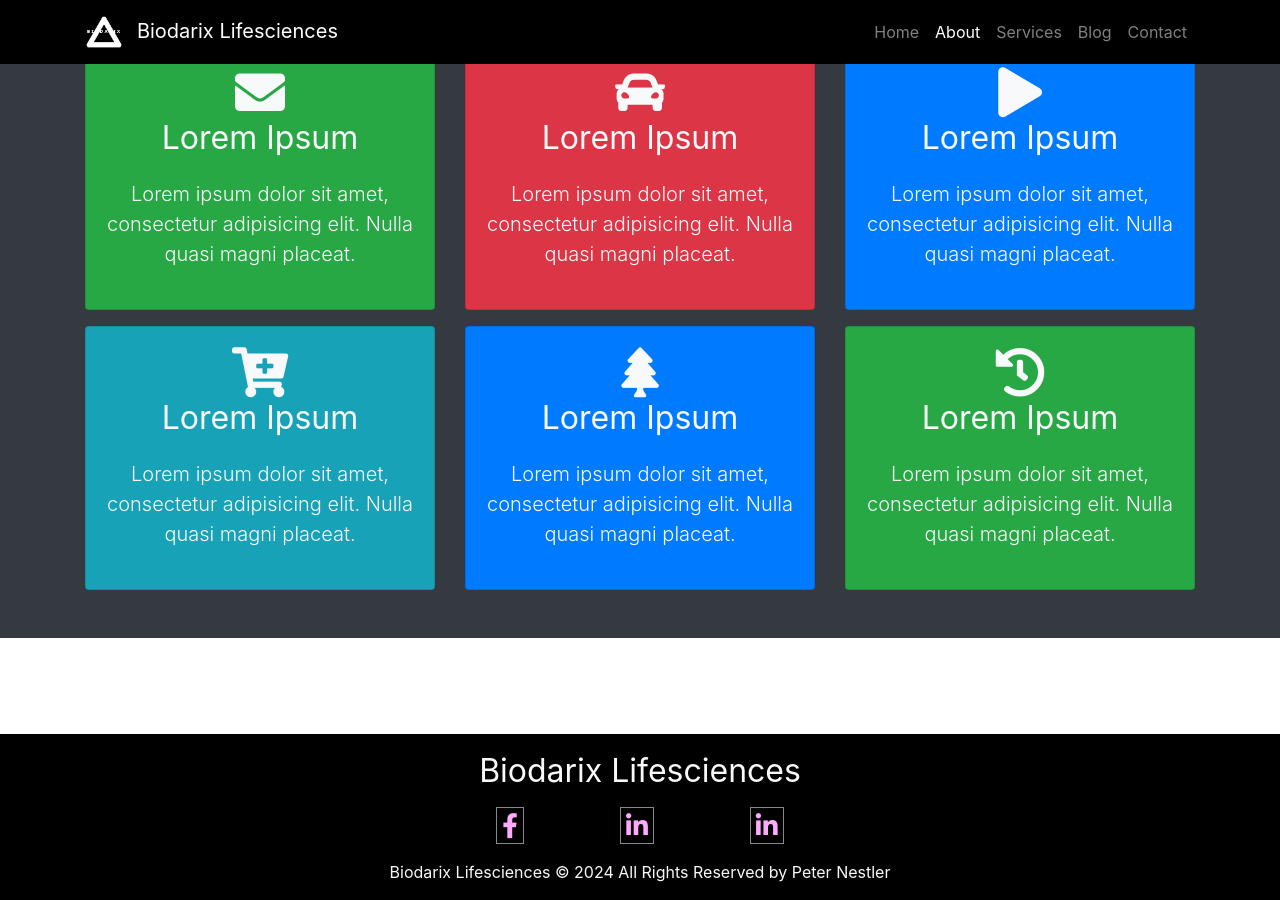
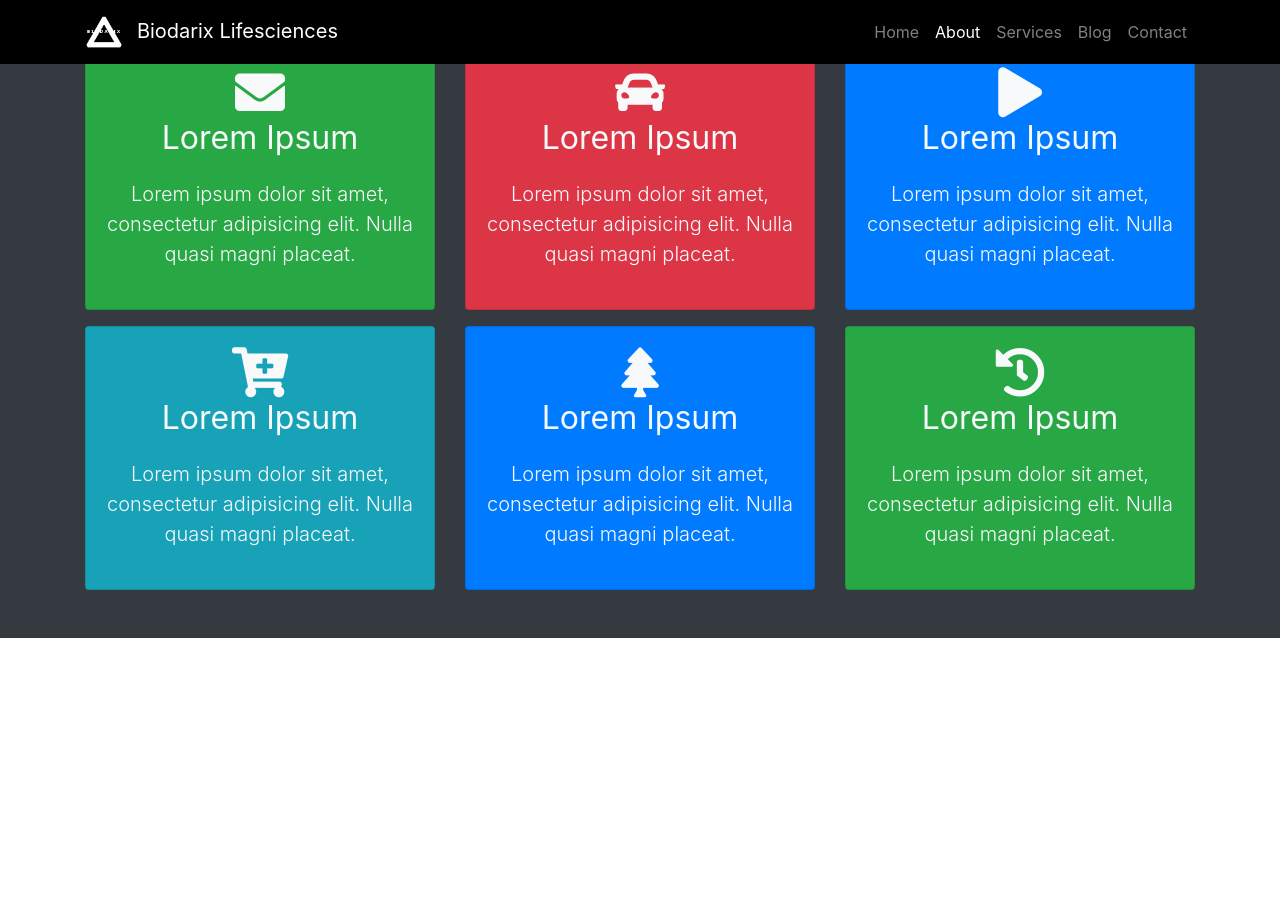
Before and after one commit to Biodarix/biodarix.github.io, a Jekyll site: the page about.html, which Jekyll copies as it is, in a window 1280 px wide and 900 px high, scrolled down 872 px. Built offline with Jekyll 4.4.1, drawn with Linux system fonts in a browser that asks for light colours; after the commit the page ends 1606 px from its top, so only the background shows below that.

Commit message:
Update about.html
removed footer

```diff
--- a/about.html
+++ b/about.html
@@ -168,38 +168,7 @@
 </section>
 <!-- About Testimonial Section End -->
 
-<!-- Footer Section Start -->
-<footer id="footer" class="py-3 text-center text-light">
-	<div class="container">
-		<div class="row">
-			<div class="col">
-				<h2 class="display-5 mb-0 text-light">Biodarix Lifesciences</h2>
-				<div class="d-flex flex-row justify-content-center p-3">
-					<div class="px-5">
-						<a href="#">
-							<i class="fab fa-facebook-f"></i>
-						</a>
-					</div>
-					<div class="px-5">
-						<a href="https://www.linkedin.com/company/biodarix-lifesciences-llc">
-							<i class="fab fa-linkedin-in"></i>
-						</a>
-					</div>
-					<div class="px-5">
-						<a href="https://www.linkedin.com/in/hpeternestler/">
-							<i class="fab fa-linkedin-in"></i>
-						</a>
-					</div>
-				</div>
-			</div>
-		</div>
-		<div class="row">
-			<div class="col">
-				Biodarix Lifesciences © 2024 All Rights Reserved by Peter Nestler
-			</div>
-		</div>
-	</div>
-</footer>
+
 
 <script type="text/javascript" src="js/jquery-slim.min.js"></script>
 <script type="text/javascript" src="js/popper.min.js"></script>
```
